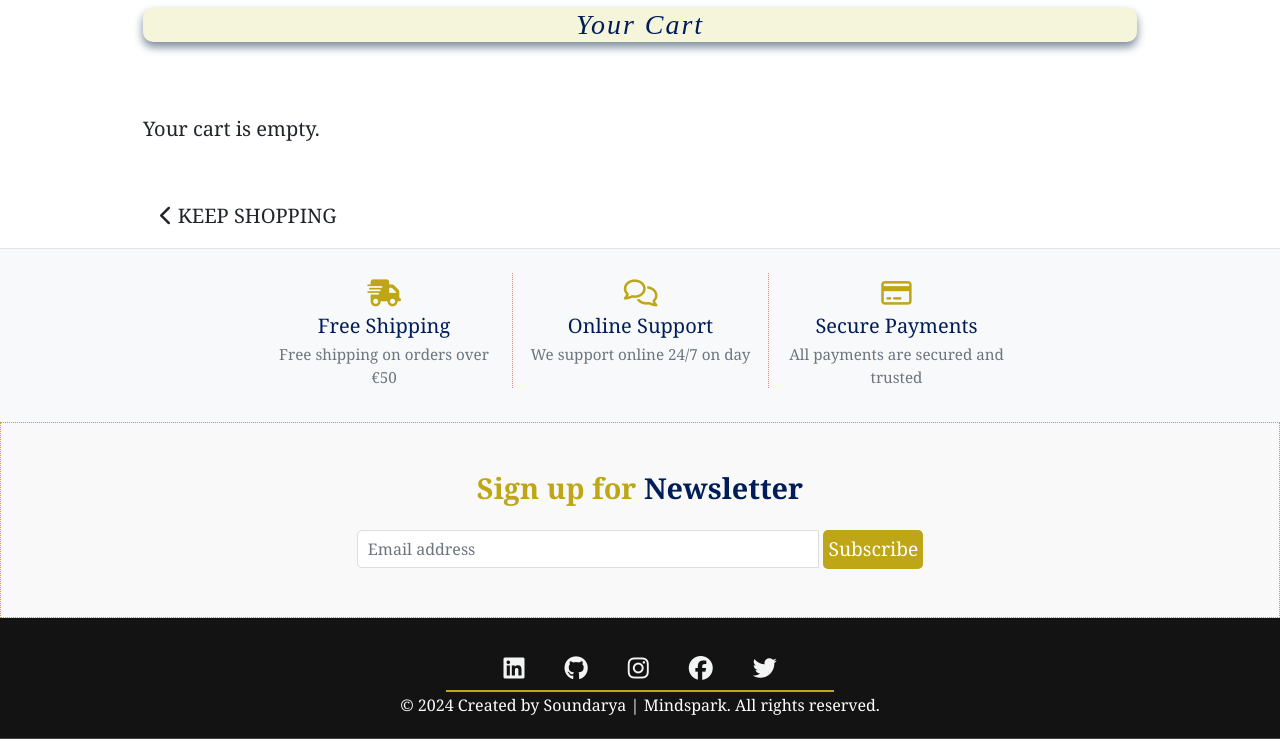
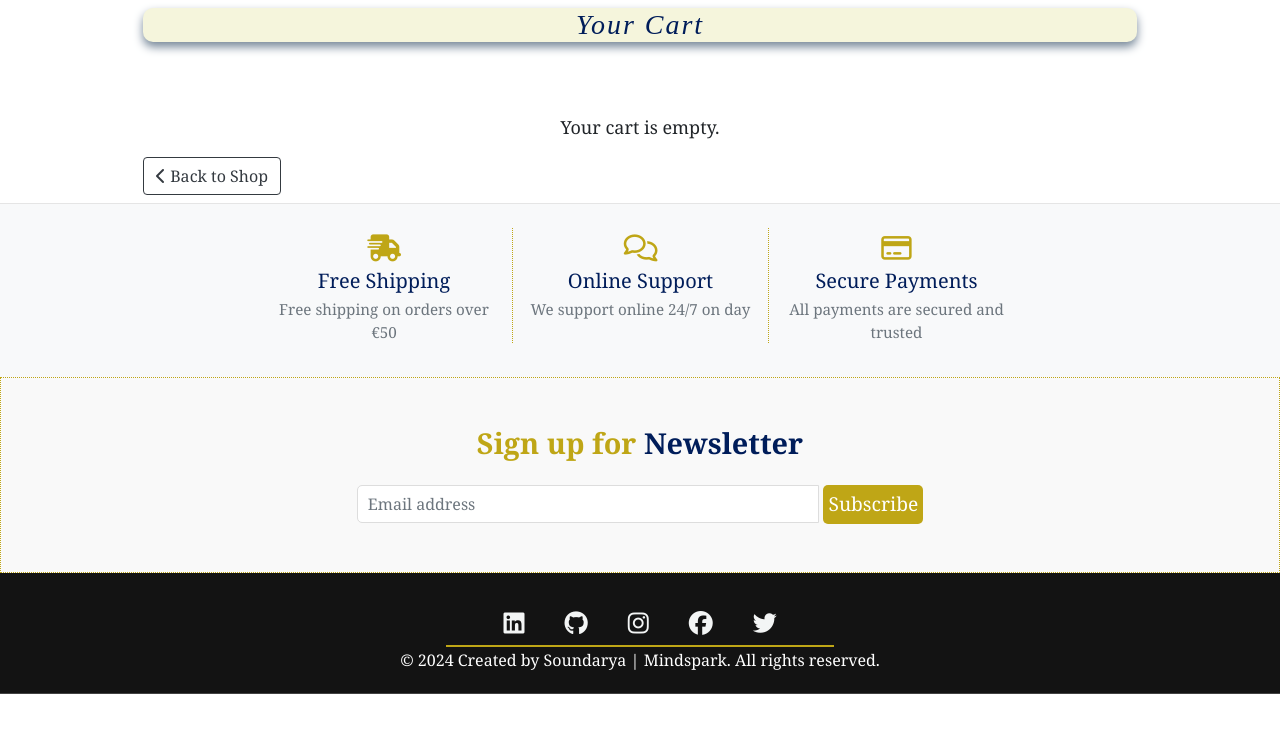
Before and after one commit to klsoundarya/mindspark, a Django app: page /cart/ in a window 1280 px wide. Shown: the part 156-895 px from the top of the page. After the commit the page ends 850 px from the top, so only its background shows below. Run offline with Django 4.2, Linux system fonts and the light colour scheme; tables that the repository leaves empty hold one stand-in row (values such as "Sample post"); some libraries are stand-ins or nearby versions; some web fonts are replaced.

Commit message:
style the shopping cart template

```diff
--- a/cart/templates/cart/cart_summary.html
+++ b/cart/templates/cart/cart_summary.html
@@ -25,112 +25,105 @@
         <div class="col">
             {% if cart_items %}
             <div class="table-responsive rounded">
-                <table class="table table-sm table-borderless">
-                    <thead class="text-black">
+                <table class="table table-sm table-bordered">
+                    <thead class="bg-light text-black">
                         <tr>
-                            <th scope="col" class="text-center">Product Info</th>
+                            <th scope="col" class="text-center">Product</th>
                             <th scope="col" class="d-none d-md-table-cell"></th>
-                            <th scope="col">Price</th>
-                            <th scope="col">Qty</th>
-                            <th scope="col">Subtotal</th>
+                            <th scope="col" class="text-center">Price</th>
+                            <th scope="col" class="text-center">Qty</th>
+                            <th scope="col" class="text-center">Subtotal</th>
+                            <th scope="col" class="text-center">Actions</th>
                         </tr>
                     </thead>
 
                     {% for item in cart_items %}
                     <tr>
-                        <td class="p-3 w-25 d-none d-md-table-cell">
+                        <!-- Product Image -->
+                        <td class="p-3 w-25 d-md-table-cell text-center">
                             {% if item.product.image_url %}
-                            <img class="img-fluid rounded" src="{{ item.product.image_url }}"
+                            <img class="img-fluid rounded cart-img" src="{{ item.product.image_url }}"
                                 alt="{{ item.product.name }}">
                             {% elif item.product.image %}
-                            <img class="img-fluid rounded" src="{{ product.image.url }}" alt="{{ item.product.name }}">
+                            <img class="img-fluid rounded cart-img" src="{{ product.image.url }}"
+                                alt="{{ item.product.name }}">
                             {% else %}
-                            <img class="img-fluid rounded" src="{{ MEDIA_URL }}default_image.png"
+                            <img class="img-fluid rounded cart-img" src="{{ MEDIA_URL }}default_image.png"
                                 alt="{{ item.product.name }}">
                             {% endif %}
                         </td>
-                        <td class="py-3 text-center">
+
+
+                        <!-- Product Details -->
+                        <td class="py-3">
                             <p class="my-0"><strong>{{ item.product.name }}</strong></p>
                             <p class="my-0 small text-muted">SKU: {{ item.product.sku|upper }}</p>
                         </td>
-                        <td class="py-3">
-                            <p class="my-0">€ {{ item.product.price }}</p>
-                        </td>
-                        <td class="py-3 w-25">
-                            <form class="form" action="" method="POST">
+
+                        <!-- Price -->
+                        <td class="py-3 text-center">€ {{ item.product.price }}</td>
+
+                        <!-- Quantity -->
+                        <td class="py-3 text-center">
+                            <form method="POST" class="form-inline update-cart-form">
                                 {% csrf_token %}
-                                <div class="form-row">
-                                    <!-- Quantity -->
-                                    <div class="form-group">
-                                        <div class="input-group border-quantity custom-quantity">
-                                            <div class="input-group-prepend">
-                                                <button type="button" class="decrement-qty btn quantity-btn"
-                                                    data-item_id="{{ product.id }}" id="decrement-qty_{{ product.id }}">
-                                                    <span class="icon">
-                                                        <i class="fas fa-minus"></i>
-                                                    </span>
-                                                </button>
-                                            </div>
-                                            <input class="form-control qty_input text-center" type="number"
-                                                name="quantity" value="1" min="1" max="99"
-                                                data-item_id="{{ product.id }}" id="id_qty_{{ product.id }}">
-                                            <div class="input-group-append">
-                                                <button type="button" class="increment-qty btn quantity-btn"
-                                                    data-item_id="{{ product.id }}" id="increment-qty_{{ product.id }}">
-                                                    <span class="icon">
-                                                        <i class="fas fa-plus"></i>
-                                                    </span>
-                                                </button>
-                                            </div>
-                                        </div>
-                                    </div>
+                                <input type="hidden" name="product_id" value="{{ item.product.id }}">
+                                <div class="input-group">
+                                    <button type="button" class="btn btn-outline-secondary decrement-qty"
+                                        data-product-id="{{ item.product.id }}">
+                                        <i class="fas fa-minus"></i>
+                                    </button>
+                                    <input class="form-control text-center qty-input" type="number" name="quantity"
+                                        value="{{ item.quantity }}" min="1" max="99"
+                                        data-product-id="{{ item.product.id }}">
+                                    <button type="button" class="btn btn-outline-secondary increment-qty"
+                                        data-product-id="{{ item.product.id }}">
+                                        <i class="fas fa-plus"></i>
+                                    </button>
                                 </div>
                             </form>
                         </td>
-                        <td class="py-3">
-                            <p class="my-0">€ {{ item.product.price }}</p>
+
+                        <!-- Subtotal -->
+                        <td class="py-3 text-center">€ {{ item.quantity|floatformat:2|add:item.product.price }}</td>
+
+                        <!-- Actions -->
+                        <td class="py-3 text-center">
+                            <a class="btn btn-outline-dark btn-sm">Update</a>
+                            <a href="" class="btn btn-danger btn-sm remove-item">
+                                Remove
+                            </a>
                         </td>
                     </tr>
                     {% endfor %}
                     <tr>
-                        <td colspan="5" class="pt-5 text-right">
-                            <h6><strong>Cart Total: ${{ total|floatformat:2 }}</strong></h6>
-                            <h6>Delivery: € {{ delivery|floatformat:2 }}</h6>
-                            <h4 class="mt-4"><strong>Grand Total: € {{ grand_total|floatformat:2 }}</strong></h4>
-                            {% if free_delivery_delta > 0 %}
-                            <p class="mb-1 text-danger">
-                                You could get free delivery by spending just <strong> € {{ free_delivery_delta
-                                    }}</strong>
-                                more!
-                            </p>
-                            {% endif %}
-                        </td>
+                        <td colspan="4" class="text-right font-weight-bold">Cart Total</td>
+                        <td colspan="2" class="text-right">€ {{ total|floatformat:2 }}</td>
                     </tr>
                     <tr>
-                        <td colspan="5" class="text-right">
-                            <a href="{% url 'shop' %}" class="btn btn-outline-black rounded-0 btn-lg">
-                                <span class="icon">
-                                    <i class="fas fa-chevron-left"></i>
-                                </span>
-                                <span class="text-uppercase">Keep Shopping</span>
+                        <td colspan="4" class="text-right font-weight-bold">Delivery</td>
+                        <td colspan="2" class="text-right">€ {{ delivery|floatformat:2 }}</td>
+                    </tr>
+                    <tr>
+                        <td colspan="4" class="text-right font-weight-bold">Grand Total</td>
+                        <td colspan="2" class="text-right">€ {{ grand_total|floatformat:2 }}</td>
+                    </tr>
+                    <tr>
+                        <td colspan="6" class="text-right">
+                            <a href="{% url 'shop' %}" class="btn btn-outline-secondary btn-m mr-2">
+                                <i class="fas fa-chevron-left"></i> Continue Shopping
                             </a>
-                            <a href="" class="btn btn-black rounded-0 btn-lg">
-                                <span class="text-uppercase">Secure Checkout</span>
-                                <span class="icon">
-                                    <i class="fas fa-lock"></i>
-                                </span>
+                            <a href="" class="btn btn-primary btn-m">
+                                <i class="fas fa-lock"></i> Secure Checkout
                             </a>
                         </td>
                     </tr>
                 </table>
             </div>
             {% else %}
-            <p class="lead mb-5">Your cart is empty.</p>
-            <a href="{% url 'shop' %}" class="btn btn-outline-black rounded-0 btn-lg">
-                <span class="icon">
-                    <i class="fas fa-chevron-left"></i>
-                </span>
-                <span class="text-uppercase">Keep Shopping</span>
+            <p class="text-center">Your cart is empty.</p>
+            <a href="{% url 'shop' %}" class="btn btn-outline-dark">
+                <i class="fas fa-chevron-left"></i> Back to Shop
             </a>
             {% endif %}
         </div>
--- a/shop/templates/shop/product_detail.html
+++ b/shop/templates/shop/product_detail.html
@@ -27,7 +27,7 @@
 </div>
 <div class="row">
     <div class="col-12 col-md-6 col-lg-4 offset-lg-2">
-        <div class="image-container my-5">
+        <div class="image-container my-5 product-img">
             {% if product.image_url %}
             <a href="{{ product.image_url }}" target="_blank">
                 <img class="card-img-top img-fluid" src="{{ product.image_url }}" alt="{{ product.name }}">
```
Also changed, not shown: shop/templates/shop/products.html (+0 -19 lines), static/css/style.css (+98 -2 lines), 1 other file.
